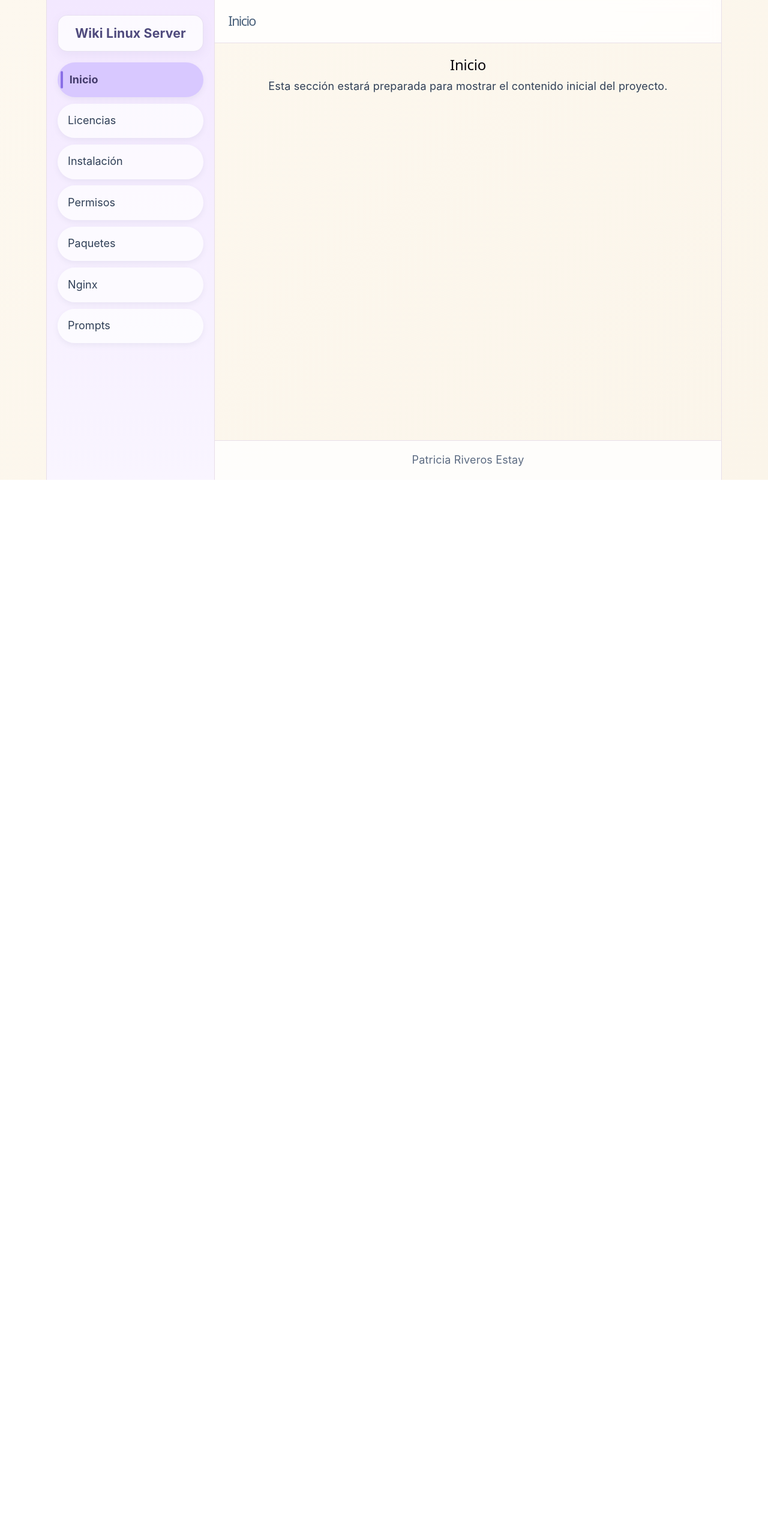
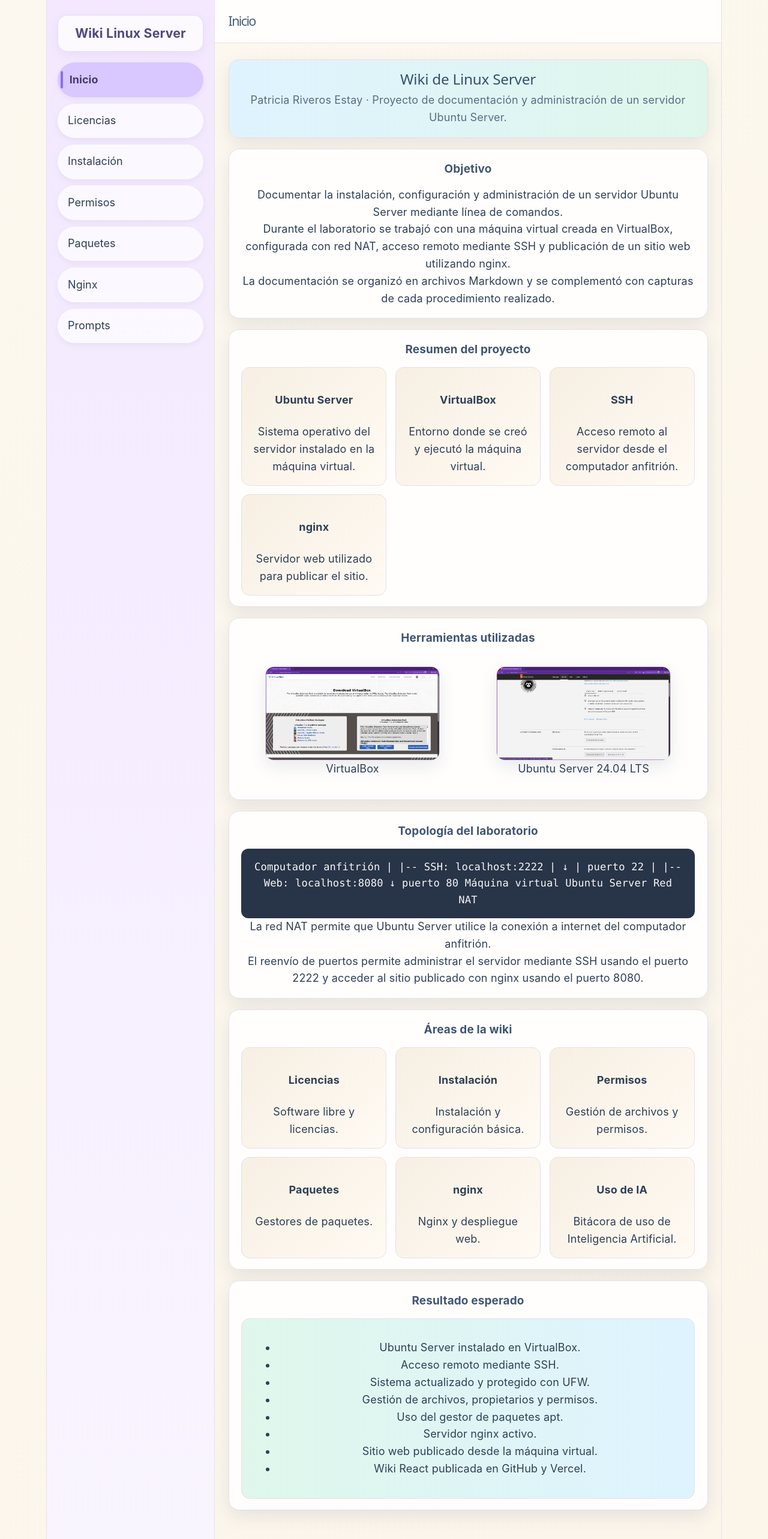
Before and after one commit to Anyaspycat/wikilnx_rivpat, a React (Vite) app: page / in a window 1280 px wide. Shown: the top 2566 px of the page at 60% size. Before the commit the page ends 800 px from the top, so only its background shows below. Built offline with nearby package versions, Linux system fonts and the light colour scheme.

Commit message:
Se agrega portada y topología del laboratorio

```diff
--- a/src/components/Inicio.jsx
+++ b/src/components/Inicio.jsx
@@ -1,8 +1,145 @@
+const tools = [
+  {
+    name: 'Ubuntu Server',
+    description: 'Sistema operativo del servidor instalado en la máquina virtual.'
+  },
+  {
+    name: 'VirtualBox',
+    description: 'Entorno donde se creó y ejecutó la máquina virtual.'
+  },
+  {
+    name: 'SSH',
+    description: 'Acceso remoto al servidor desde el computador anfitrión.'
+  },
+  {
+    name: 'nginx',
+    description: 'Servidor web utilizado para publicar el sitio.'
+  }
+]
+
+const wikiAreas = [
+  { title: 'Licencias', description: 'Software libre y licencias.' },
+  { title: 'Instalación', description: 'Instalación y configuración básica.' },
+  { title: 'Permisos', description: 'Gestión de archivos y permisos.' },
+  { title: 'Paquetes', description: 'Gestores de paquetes.' },
+  { title: 'nginx', description: 'Nginx y despliegue web.' },
+  { title: 'Uso de IA', description: 'Bitácora de uso de Inteligencia Artificial.' }
+]
+
+const expectedResult = [
+  'Ubuntu Server instalado en VirtualBox.',
+  'Acceso remoto mediante SSH.',
+  'Sistema actualizado y protegido con UFW.',
+  'Gestión de archivos, propietarios y permisos.',
+  'Uso del gestor de paquetes apt.',
+  'Servidor nginx activo.',
+  'Sitio web publicado desde la máquina virtual.',
+  'Wiki React publicada en GitHub y Vercel.'
+]
+
 function Inicio() {
   return (
-    <section className="wiki-section">
-      <h2>Inicio</h2>
-      <p>Esta sección estará preparada para mostrar el contenido inicial del proyecto.</p>
+    <section className="wiki-page">
+      <header className="page-header">
+        <h2>Wiki de Linux Server</h2>
+        <p className="page-subtitle">
+          Patricia Riveros Estay · Proyecto de documentación y administración de un servidor Ubuntu Server.
+        </p>
+      </header>
+
+      <section className="section-card">
+        <h3 className="section-title">Objetivo</h3>
+        <p>
+          Documentar la instalación, configuración y administración de un servidor Ubuntu Server mediante línea de comandos.
+        </p>
+        <p>
+          Durante el laboratorio se trabajó con una máquina virtual creada en VirtualBox, configurada con red NAT, acceso remoto mediante SSH y publicación de un sitio web utilizando nginx.
+        </p>
+        <p>
+          La documentación se organizó en archivos Markdown y se complementó con capturas de cada procedimiento realizado.
+        </p>
+      </section>
+
+      <section className="section-card">
+        <h3 className="section-title">Resumen del proyecto</h3>
+        <div className="info-grid">
+          {tools.map((tool) => (
+            <article className="info-card" key={tool.name}>
+              <h4>{tool.name}</h4>
+              <p>{tool.description}</p>
+            </article>
+          ))}
+        </div>
+      </section>
+
+      <section className="section-card">
+        <h3 className="section-title">Herramientas utilizadas</h3>
+        <div className="image-grid">
+          <figure>
+            <img
+              className="evidence-image"
+              src="/img_rivpat/01_inicio/VirtualBox_Download.png"
+              alt="Descarga de VirtualBox"
+            />
+            <figcaption>VirtualBox</figcaption>
+          </figure>
+          <figure>
+            <img
+              className="evidence-image"
+              src="/img_rivpat/01_inicio/Ubuntu_24-04_Download.png"
+              alt="Descarga de Ubuntu Server"
+            />
+            <figcaption>Ubuntu Server 24.04 LTS</figcaption>
+          </figure>
+        </div>
+      </section>
+
+      <section className="section-card">
+        <h3 className="section-title">Topología del laboratorio</h3>
+        <div className="code-block">
+          {`Computador anfitrión
+    |
+    |-- SSH: localhost:2222
+    |          ↓
+    |       puerto 22
+    |
+    |-- Web: localhost:8080
+               ↓
+            puerto 80
+
+Máquina virtual Ubuntu Server
+Red NAT`}
+        </div>
+        <p>
+          La red NAT permite que Ubuntu Server utilice la conexión a internet del computador anfitrión.
+        </p>
+        <p>
+          El reenvío de puertos permite administrar el servidor mediante SSH usando el puerto 2222 y acceder al sitio publicado con nginx usando el puerto 8080.
+        </p>
+      </section>
+
+      <section className="section-card">
+        <h3 className="section-title">Áreas de la wiki</h3>
+        <div className="info-grid">
+          {wikiAreas.map((area) => (
+            <article className="info-card" key={area.title}>
+              <h4>{area.title}</h4>
+              <p>{area.description}</p>
+            </article>
+          ))}
+        </div>
+      </section>
+
+      <section className="section-card">
+        <h3 className="section-title">Resultado esperado</h3>
+        <div className="result-box">
+          <ul>
+            {expectedResult.map((item) => (
+              <li key={item}>{item}</li>
+            ))}
+          </ul>
+        </div>
+      </section>
     </section>
   )
 }
```
